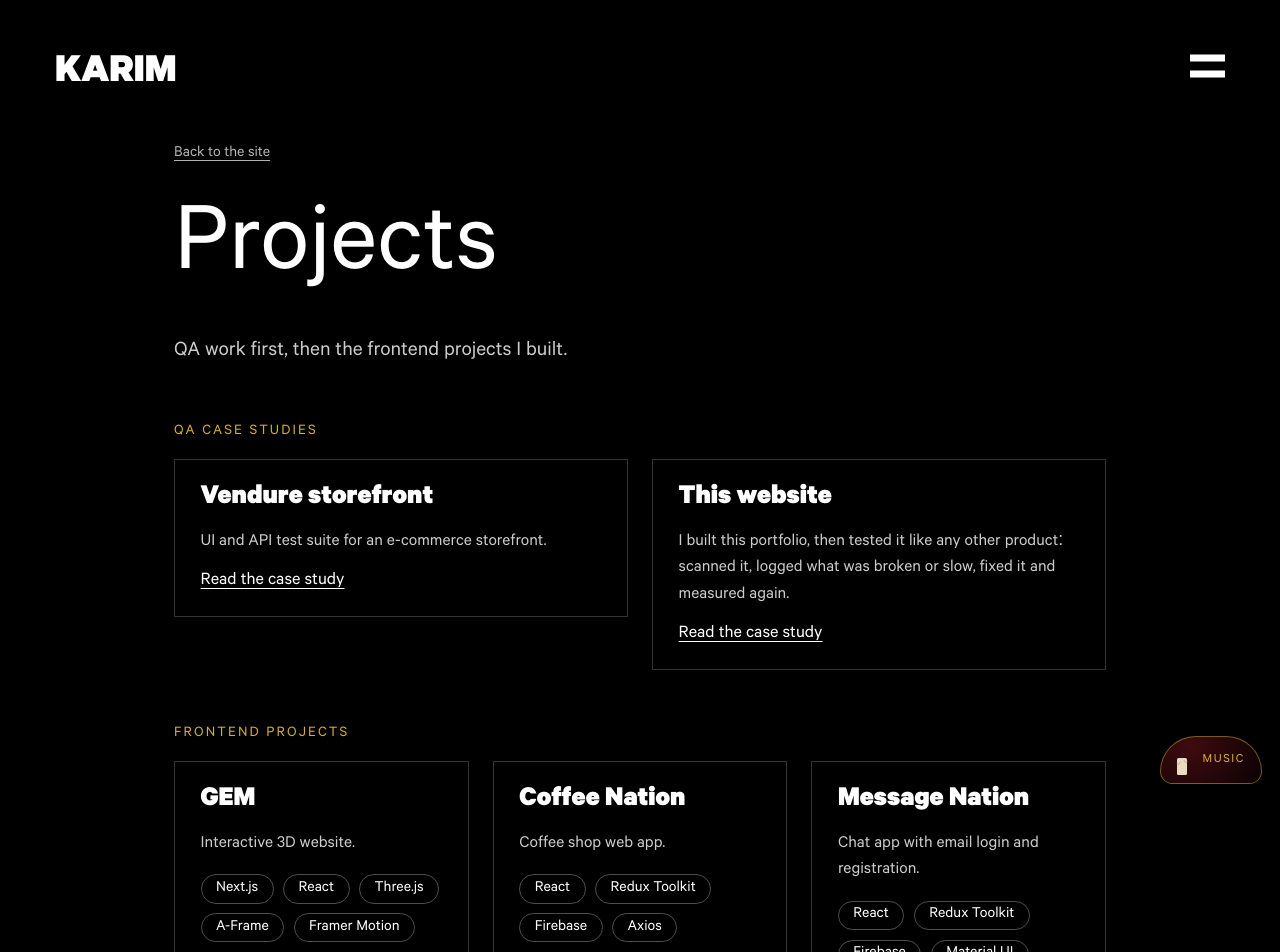
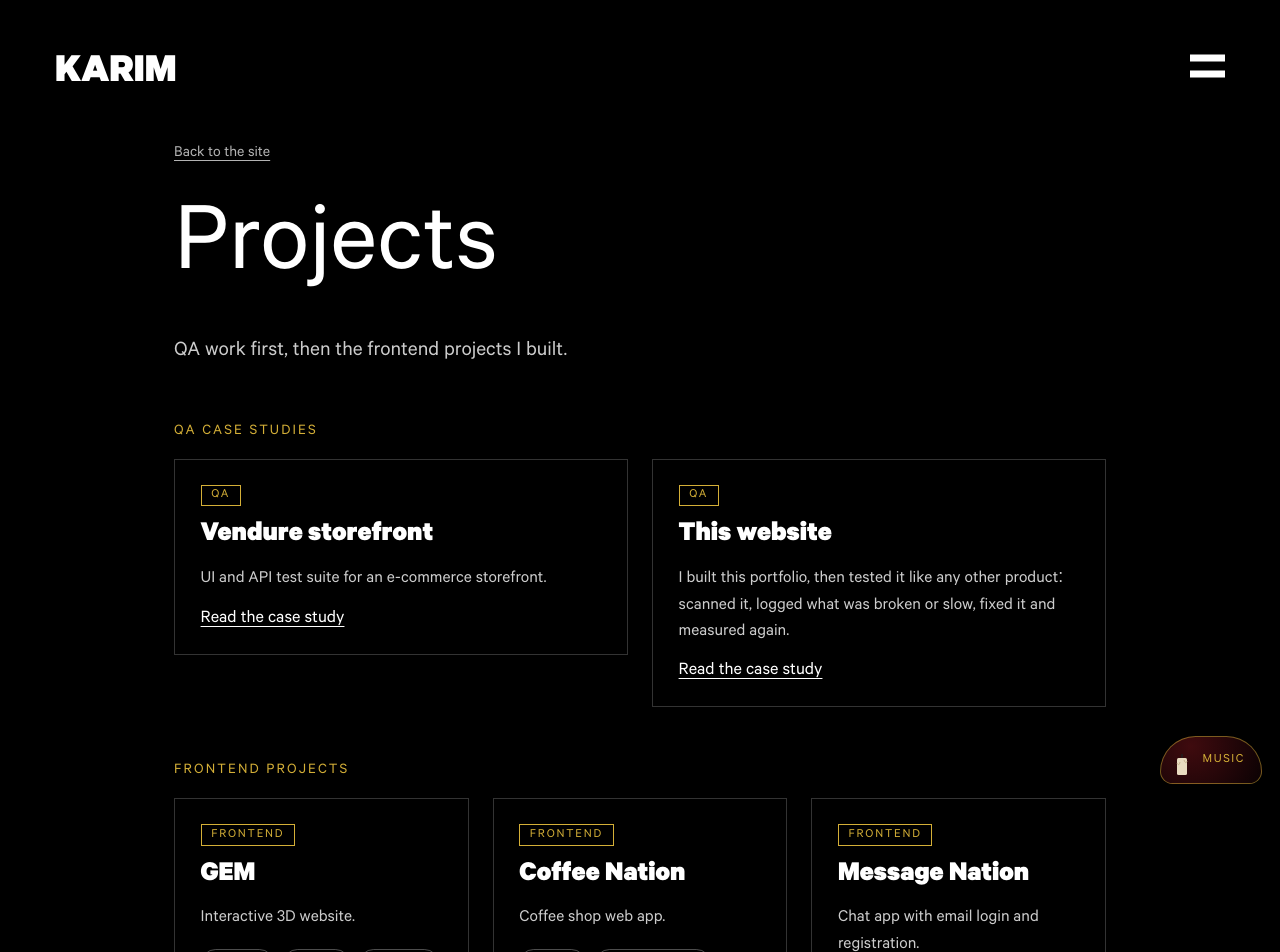
Before and after one commit to karimselim/Karim-selim, a Next.js app: page /case-studies in a window 1280 px wide. Shown: the top 952 px of the page. Built offline with nearby package versions, Linux system fonts and the light colour scheme; a web font is replaced by a local one.

Commit message:
feat(projects): GEM, Coffee Nation and Message Nation are labelled Frontend (cards and menu), case studies labelled QA

```diff
--- a/components/CaseStudy/cards.js
+++ b/components/CaseStudy/cards.js
@@ -32,3 +32,13 @@ export const CardLine = styled.p`
   line-height: 1.5;
   opacity: 0.8;
 `;
+
+export const Tag = styled.span`
+  justify-self: start;
+  font-size: 0.8rem;
+  letter-spacing: 0.14em;
+  text-transform: uppercase;
+  color: #d4af37;
+  border: 1px solid #d4af37;
+  padding: 0.2rem 0.6rem;
+`;
--- a/pages/case-studies/index.js
+++ b/pages/case-studies/index.js
@@ -14,7 +14,7 @@ import {
   Chips,
   Links,
 } from '../../components/CaseStudy/styles';
-import { Cards, Card, CardTitle, CardLine } from '../../components/CaseStudy/cards';
+import { Cards, Card, CardTitle, CardLine, Tag } from '../../components/CaseStudy/cards';
 
 const Projects = () => {
   const { addCursorBorder, removeCursorBorder } = useCursorStyle();
@@ -52,6 +52,7 @@ const Projects = () => {
           {caseStudies.map((study, i) => (
             <Reveal key={study.slug} delay={i * 0.12}>
             <Card>
+              <Tag>QA</Tag>
               <CardTitle>{study.title}</CardTitle>
               <CardLine>{study.summary}</CardLine>
               <Links>
@@ -71,6 +72,7 @@ const Projects = () => {
           {devProjects.map((project, i) => (
             <Reveal key={project.id} delay={i * 0.12}>
             <Card>
+              <Tag>Frontend</Tag>
               <CardTitle>{project.title}</CardTitle>
               <CardLine>{project.line}</CardLine>
               <Chips>
--- a/utils/constants/routes.js
+++ b/utils/constants/routes.js
@@ -9,18 +9,21 @@ export default [
   },
   {
     id: 'gem',
+    tag: 'Frontend',
     title: 'GEM',
     path: 'https://gem-29pc.vercel.app/',
     video: 'tut.mp4',
   },
   {
     id: 'coffee-nation',
+    tag: 'Frontend',
     title: 'Coffee Nation',
     path: 'https://musical-genie-14ef50.netlify.app/',
     video: 'coffee.mp4',
   },
   {
     id: 'message-nation',
+    tag: 'Frontend',
     title: 'Message Nation',
     path: 'https://reliable-taffy-f4a46a.netlify.app/',
     video: 'home.mp4',
```
